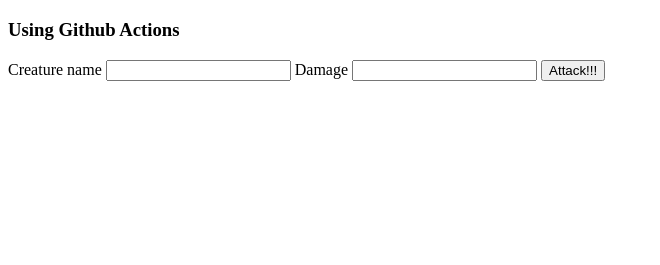
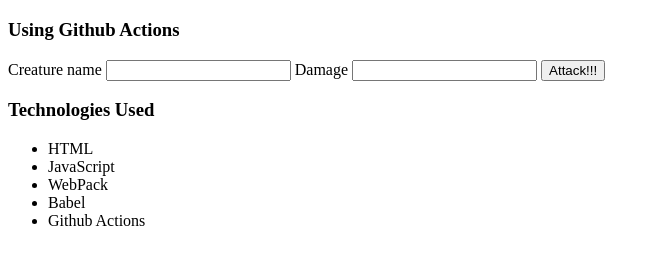
Before and after one commit to hammad-umar/ci-github-actions, a website built with webpack: page src/index.html in a window 1280 px wide. Shown: the part 61-326 px from the top of the page, without its empty margins (0-660 px from the left). Built offline with nearby package versions, Linux system fonts and the light colour scheme.

Commit message:
add section for techs

```diff
--- a/src/index.html
+++ b/src/index.html
@@ -18,6 +18,15 @@
 
     <button type="button" id="resultButton">Attack!!!</button>
 
+    <h3>Technologies Used</h3>
+    <ul>
+      <li>HTML</li>
+      <li>JavaScript</li>
+      <li>WebPack</li>
+      <li>Babel</li>
+      <li>Github Actions</li>
+    </ul>
+
     <h2 id="resultTag"></h2>
   </body>
 </html>
```
